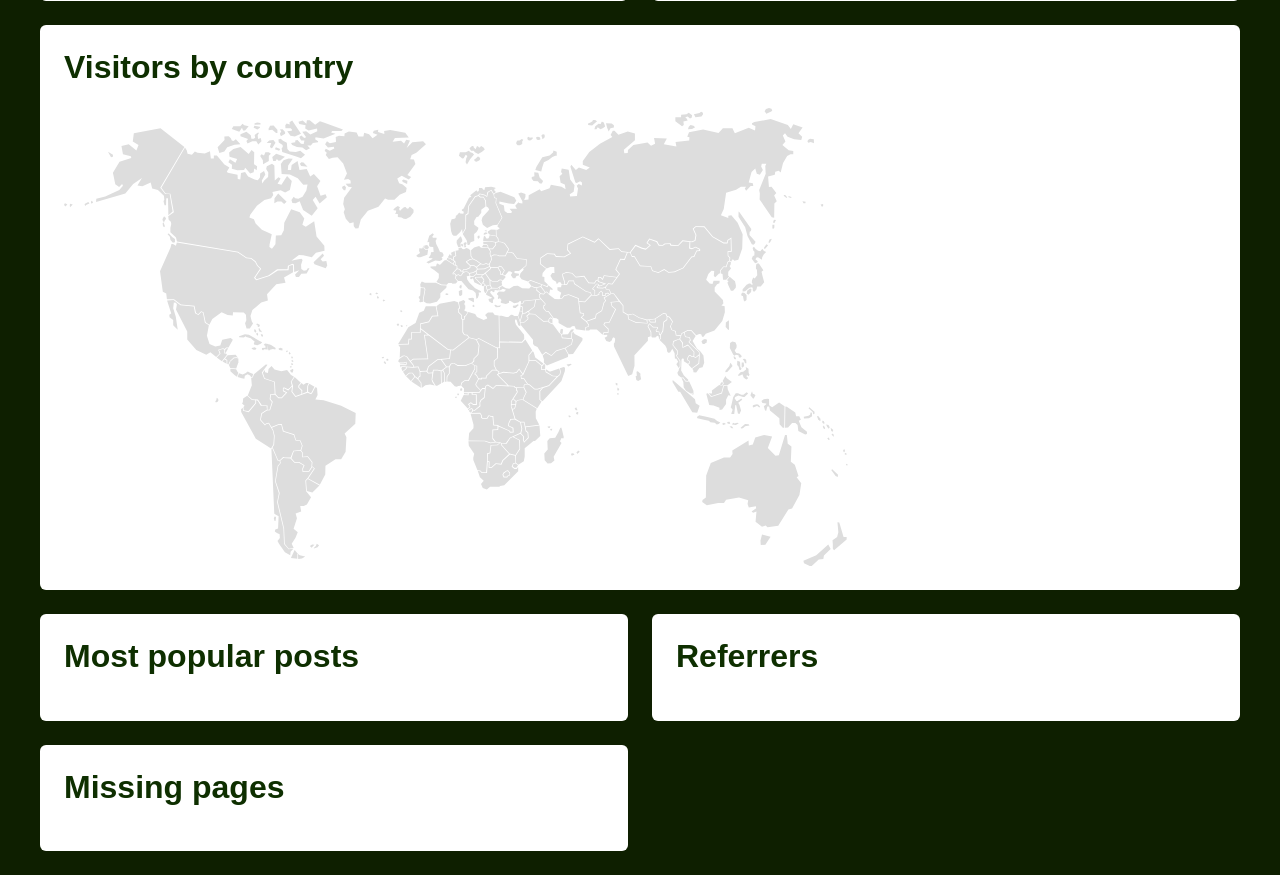
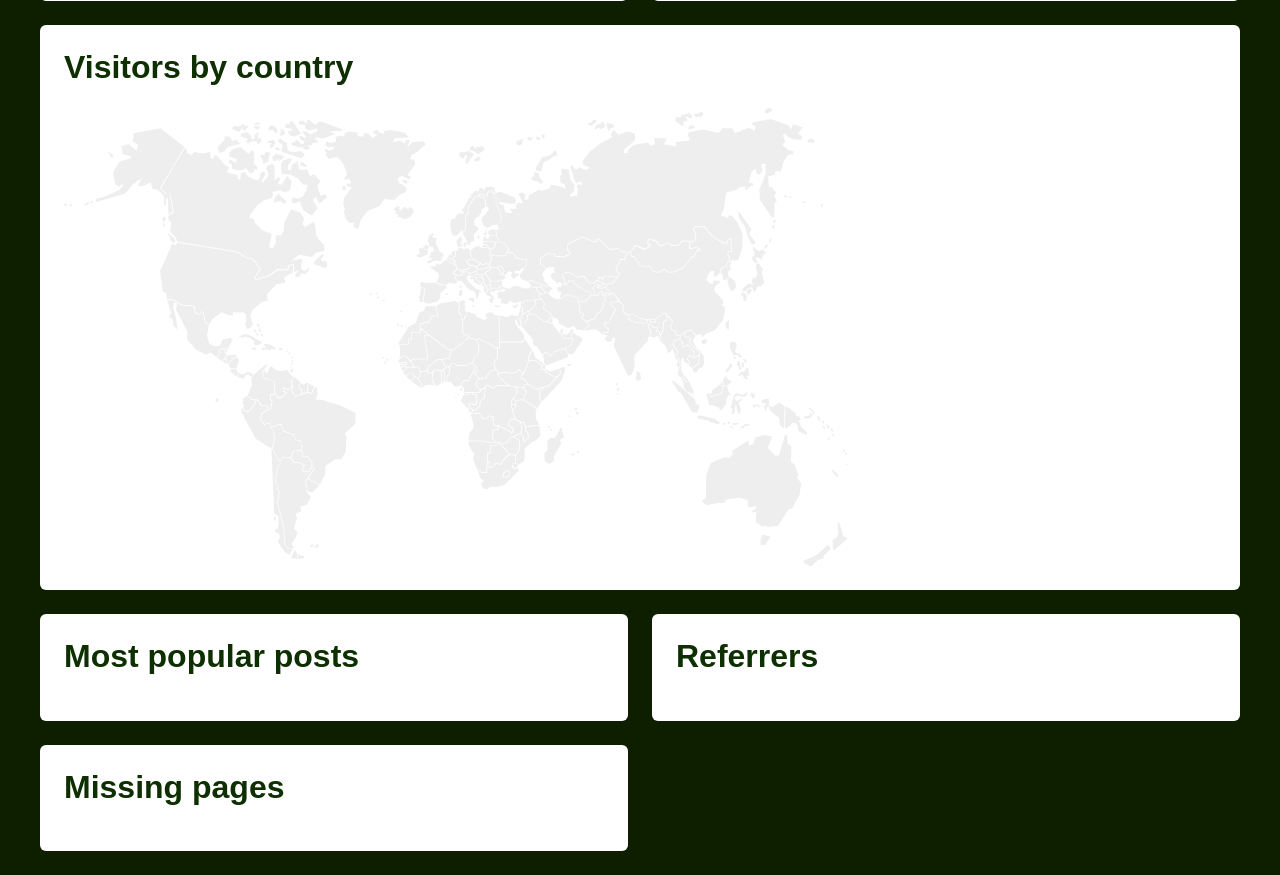
Before and after one commit to alexwlchan/analytics.alexwlchan.net, a Flask app: page /dashboard/ in a window 1280 px wide. Shown: the part 492-1367 px from the top of the page. Run offline with Flask 3, Linux system fonts and the light colour scheme; data that the repository does not hold is empty.

Commit message:
keep tweaking the dashboard

```diff
--- a/app.py
+++ b/app.py
@@ -282,7 +282,7 @@ app.jinja_env.filters["interpolate_color"] = get_hex_color_between
 
 @app.template_filter("prettydate")
 def prettydate(d: str) -> str:
-    return datetime.datetime.strptime(d, '%Y-%m-%d').strftime('%a %-d %b')
+    return datetime.datetime.strptime(d, "%Y-%m-%d").strftime("%a %-d %b")
 
 
 @app.route("/dashboard/")
--- a/static/style.css
+++ b/static/style.css
@@ -71,7 +71,7 @@ code {
   padding: 0;
 }
 
-#world-map path { fill: #ddd; }
+#world-map path { fill: #eee; }
 
 #exclusionCookie {
   grid-column: 1 / span 2;
--- a/templates/dashboard.html
+++ b/templates/dashboard.html
@@ -4,7 +4,7 @@
   <style>
     {% set max_world_map_count = visitors_by_country.values()|max %}
 
-    {% for country, count in visitors_by_country.most_common(10) %}
+    {% for country, count in visitors_by_country.most_common() %}
     #world-map #{{ country.lower() }} path,
     #world-map path#{{ country.lower() }} {
       fill: {{ '#dddddd' | interpolate_color('#4ca300', count / max_world_map_count) }};
```
